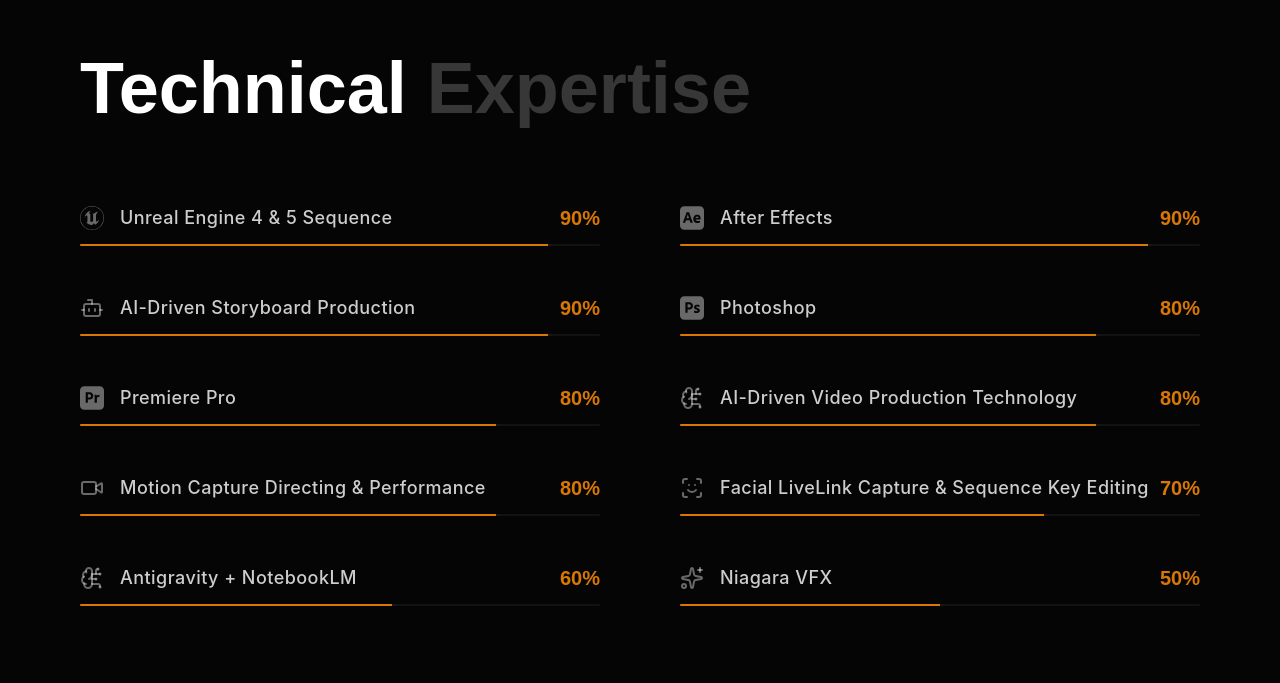
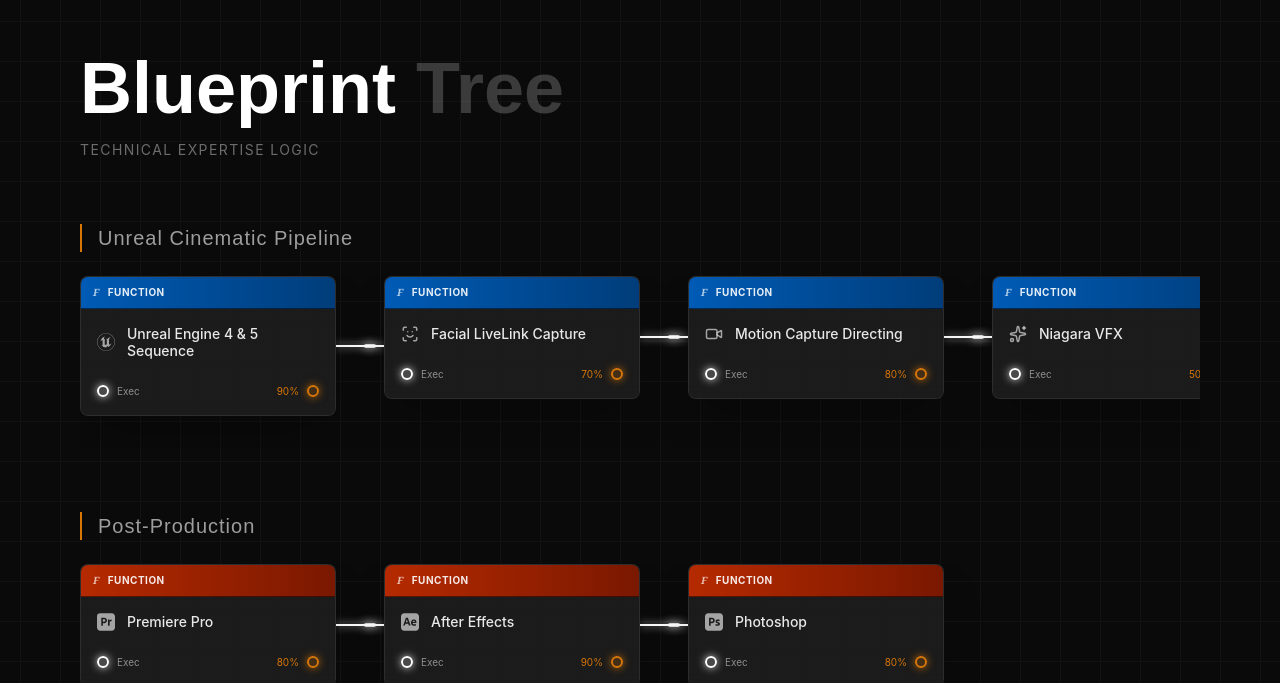
Before and after one commit to choiseokhee4u-svg/Csh_Portfolio, a React app: page / in a window 1280 px wide. Shown: the part 2117-2800 px from the top of the page. Built offline with nearby package versions, Linux system fonts and the light colour scheme; the HTML template or start-up script is replaced by a standard one.

Commit message:
feat: Implement Unreal Cinematic UI - Blueprint Skills Sequencer Gallery Niagara Particles

```diff
--- a/src/components/BackgroundParticles.jsx
+++ b/src/components/BackgroundParticles.jsx
@@ -4,6 +4,8 @@
     const canvasRef = useRef(null);
     const animationRef = useRef(null);
     const particlesRef = useRef([]);
+    const sparksRef = useRef([]);
+    const mouseRef = useRef({ x: -100, y: -100, isMoving: false });
 
     useEffect(() => {
         const canvas = canvasRef.current;
@@ -17,7 +19,34 @@
         resize();
         window.addEventListener('resize', resize);
 
-        // Initialize particles
+        const handleMouseMove = (e) => {
+            mouseRef.current.x = e.clientX;
+            mouseRef.current.y = e.clientY;
+            mouseRef.current.isMoving = true;
+
+            // Spawn sparks on mouse move
+            for (let i = 0; i < 2; i++) {
+                sparksRef.current.push({
+                    x: e.clientX,
+                    y: e.clientY,
+                    size: Math.random() * 2 + 0.5,
+                    speedX: (Math.random() - 0.5) * 4,
+                    speedY: (Math.random() - 0.5) * 4,
+                    gravity: 0.15,
+                    life: 1.0,
+                    decay: Math.random() * 0.02 + 0.015,
+                    hue: Math.random() > 0.5 ? 35 : 15, // Orange/Red sparks
+                });
+            }
+
+            clearTimeout(mouseRef.current.timer);
+            mouseRef.current.timer = setTimeout(() => {
+                mouseRef.current.isMoving = false;
+            }, 100);
+        };
+        window.addEventListener('mousemove', handleMouseMove);
+
+        // Initialize background ambient particles
         const count = 40;
         particlesRef.current = [];
         for (let i = 0; i < count; i++) {
@@ -78,6 +107,31 @@
                 ctx.fill();
             }
 
+            // Niagara Cursor Sparks
+            for (let i = sparksRef.current.length - 1; i >= 0; i--) {
+                const s = sparksRef.current[i];
+                s.x += s.speedX;
+                s.y += s.speedY;
+                s.speedY += s.gravity; // Apply gravity
+                s.life -= s.decay;
+
+                if (s.life <= 0) {
+                    sparksRef.current.splice(i, 1);
+                    continue;
+                }
+
+                ctx.beginPath();
+                ctx.arc(s.x, s.y, s.size, 0, Math.PI * 2);
+                ctx.fillStyle = `hsl(${s.hue}, 100%, 60%, ${s.life})`;
+                ctx.fill();
+
+                // Spark glow
+                ctx.beginPath();
+                ctx.arc(s.x, s.y, s.size * 4, 0, Math.PI * 2);
+                ctx.fillStyle = `hsla(${s.hue}, 100%, 50%, ${s.life * 0.3})`;
+                ctx.fill();
+            }
+
             animationRef.current = requestAnimationFrame(animate);
         };
 
@@ -85,6 +139,7 @@
 
         return () => {
             window.removeEventListener('resize', resize);
+            window.removeEventListener('mousemove', handleMouseMove);
             if (animationRef.current) cancelAnimationFrame(animationRef.current);
         };
     }, []);
--- a/src/pages/Works.jsx
+++ b/src/pages/Works.jsx
@@ -66,26 +66,62 @@
                     ))}
                 </div>
 
-                {/* Grid Layout for Portfolio Items with AnimatePresence */}
-                <motion.div layout className="grid grid-cols-1 md:grid-cols-2 lg:grid-cols-3 gap-10">
+                {/* Sequencer Timeline Container */}
+                <div className="relative w-full mt-10 border border-white/10 bg-[#0a0a0a] rounded-lg overflow-hidden shadow-2xl">
+
+                    {/* Timeline Ruler Header */}
+                    <div
+                        className="w-full h-8 border-b border-white/10 relative flex items-center bg-[#151515]"
+                        style={{
+                            backgroundImage: 'repeating-linear-gradient(90deg, transparent, transparent 49px, rgba(255,255,255,0.1) 50px)',
+                            backgroundSize: '100px 100%'
+                        }}
+                    >
+                        {/* Time markers */}
+                        {[...Array(20)].map((_, i) => (
+                            <span key={i} className="absolute text-[8px] text-white/30 font-mono" style={{ left: `${i * 100 + 5}px` }}>00:00:{String(i * 5).padStart(2, '0')}</span>
+                        ))}
+                    </div>
+
+                    {/* Fixed 'Playhead' Line */}
+                    <div className="absolute top-0 left-[20%] w-[1px] h-full bg-red-500/80 z-20 pointer-events-none shadow-[0_0_10px_rgba(239,68,68,0.5)]">
+                        <div className="w-3 h-3 bg-red-500 absolute -top-1 -translate-x-1/2 clip-triangle" />
+                    </div>
+
+                    {/* Horizontal Scroll Area for Clips */}
+                    <motion.div layout className="flex flex-row overflow-x-auto hide-scrollbar snap-x snap-mandatory pt-8 pb-12 px-6 h-[600px] items-start gap-4" style={{ paddingLeft: '20%' }}>
                         <AnimatePresence mode="popLayout">
                             {filteredVideos.map((video, index) => (
                                 <motion.div
                                     key={video.id}
                                     layout
-                                initial={{ opacity: 0, scale: 0.9 }}
-                                animate={{ opacity: 1, scale: 1 }}
-                                exit={{ opacity: 0, scale: 0.9 }}
+                                    initial={{ opacity: 0, scale: 0.9, x: 50 }}
+                                    animate={{ opacity: 1, scale: 1, x: 0 }}
+                                    exit={{ opacity: 0, scale: 0.9, y: 20 }}
                                     transition={{ duration: 0.4, delay: Math.min(index * 0.03, 0.3) }}
-                                className="group relative flex flex-col gap-5 interactive"
+                                    className="group relative flex flex-col interactive shrink-0 snap-center"
+                                    style={{ width: 'clamp(280px, 30vw, 400px)' }}
                                 >
-                                {/* Sequence Number */}
-                                <div className="absolute -top-3 -left-2 z-20 font-cinematic text-4xl font-bold text-white/[0.04] group-hover:text-accent/20 transition-colors duration-500 select-none pointer-events-none">
-                                    {String(index + 1).padStart(2, '0')}
+                                    {/* Clip Track Info */}
+                                    <div className="bg-[#1a1a1a] border border-white/10 rounded-t-md px-3 py-1 flex items-center justify-between z-10">
+                                        <span className="text-[10px] text-white/50 uppercase tracking-widest font-sans flex items-center gap-2">
+                                            <span className="w-2 h-2 rounded-full bg-accent/60 inline-block" /> Track {String(index + 1).padStart(2, '0')}
+                                        </span>
+                                        <span className="text-[10px] text-white/30 font-mono">SEQ_{video.id}</span>
                                     </div>
 
-                                {/* Video Container */}
-                                <div className="relative w-full pt-[56.25%] bg-black rounded-lg overflow-hidden border border-white/5 shadow-xl transition-all duration-500 group-hover:border-accent/40 group-hover:shadow-[0_0_30px_rgba(217,119,6,0.12)] group-hover:scale-[1.02]">
+                                    {/* Video Container (The Clip) */}
+                                    <div className="relative w-full pt-[56.25%] bg-black border-x border-b border-white/5 overflow-hidden transition-all duration-500 group-hover:border-accent/40 group-hover:shadow-[0_0_30px_rgba(217,119,6,0.15)] group-hover:-translate-y-1">
+                                        {video.url.toLowerCase().endsWith('.mp4') ? (
+                                            <video
+                                                src={video.url}
+                                                autoPlay
+                                                muted
+                                                loop
+                                                playsInline
+                                                className="absolute top-0 left-0 w-full h-full object-cover"
+                                            />
+                                        ) : (
                                             <iframe
                                                 src={video.url}
                                                 title={video.title}
@@ -94,16 +130,17 @@
                                                 className="absolute top-0 left-0 w-full h-full object-cover"
                                                 loading="lazy"
                                             />
+                                        )}
                                         {/* Hover glow overlay */}
-                                    <div className="absolute inset-0 opacity-0 group-hover:opacity-100 transition-opacity duration-500 pointer-events-none bg-gradient-to-t from-accent/5 to-transparent" />
+                                        <div className="absolute inset-0 opacity-0 group-hover:opacity-100 transition-opacity duration-500 pointer-events-none bg-gradient-to-t from-accent/10 to-transparent" />
                                     </div>
 
-                                {/* Video Info */}
-                                <div>
-                                    <h3 className="text-lg font-cinematic font-medium text-white/80 group-hover:text-accent transition-colors duration-300">
+                                    {/* Clip Details */}
+                                    <div className="p-4 bg-gradient-to-b from-[#111] to-transparent rounded-b-md border-x border-b border-white/5">
+                                        <h3 className="text-sm md:text-base font-cinematic font-medium text-white/80 group-hover:text-accent transition-colors duration-300 line-clamp-2">
                                             {video.title}
                                         </h3>
-                                    <span className="text-white/30 text-xs tracking-wider uppercase mt-1 block">
+                                        <span className="text-accent/60 text-[10px] tracking-wider uppercase mt-2 block font-semibold">
                                             {video.category}
                                         </span>
                                     </div>
@@ -111,6 +148,7 @@
                             ))}
                         </AnimatePresence>
                     </motion.div>
+                </div>
             </motion.div>
         </div>
     );
--- a/src/sections/Skills.jsx
+++ b/src/sections/Skills.jsx
@@ -2,25 +2,114 @@
 import { SiUnrealengine, SiAdobeaftereffects, SiAdobepremierepro, SiAdobephotoshop } from 'react-icons/si';
 import { Sparkles, Bot, BrainCircuit, Video, ScanFace } from 'lucide-react';
 
-const skills = [
-    { name: 'Unreal Engine 4 & 5 Sequence', level: 90, icon: <SiUnrealengine size={24} /> },
-    { name: 'After Effects', level: 90, icon: <SiAdobeaftereffects size={24} /> },
-    { name: 'AI-Driven Storyboard Production', level: 90, icon: <Bot size={24} /> },
-    { name: 'Photoshop', level: 80, icon: <SiAdobephotoshop size={24} /> },
-    { name: 'Premiere Pro', level: 80, icon: <SiAdobepremierepro size={24} /> },
-    { name: 'AI-Driven Video Production Technology', level: 80, icon: <BrainCircuit size={24} /> },
-    { name: 'Motion Capture Directing & Performance', level: 80, icon: <Video size={24} /> },
-    { name: 'Facial LiveLink Capture & Sequence Key Editing', level: 70, icon: <ScanFace size={24} /> },
-    { name: 'Antigravity + NotebookLM', level: 60, icon: <BrainCircuit size={24} /> },
-    { name: 'Niagara VFX', level: 50, icon: <Sparkles size={24} /> },
+// Organized into categories for node flows
+const skillFlows = [
+    {
+        title: "Unreal Cinematic Pipeline",
+        headerColor: "from-[#005bb5] to-[#003d7a]", // Blueprint Function Blue
+        nodes: [
+            { name: "Unreal Engine 4 & 5 Sequence", level: 90, icon: <SiUnrealengine size={18} /> },
+            { name: "Facial LiveLink Capture", level: 70, icon: <ScanFace size={18} /> },
+            { name: "Motion Capture Directing", level: 80, icon: <Video size={18} /> },
+            { name: "Niagara VFX", level: 50, icon: <Sparkles size={18} /> }
+        ]
+    },
+    {
+        title: "Post-Production",
+        headerColor: "from-[#b52a00] to-[#7a1800]", // Blueprint Event Red
+        nodes: [
+            { name: "Premiere Pro", level: 80, icon: <SiAdobepremierepro size={18} /> },
+            { name: "After Effects", level: 90, icon: <SiAdobeaftereffects size={18} /> },
+            { name: "Photoshop", level: 80, icon: <SiAdobephotoshop size={18} /> }
+        ]
+    },
+    {
+        title: "AI-Driven Workflow",
+        headerColor: "from-[#008f39] to-[#005a24]", // Blueprint Pure Green
+        nodes: [
+            { name: "AI-Driven Storyboard", level: 90, icon: <Bot size={18} /> },
+            { name: "AI Video Production", level: 80, icon: <BrainCircuit size={18} /> },
+            { name: "Antigravity + NotebookLM", level: 60, icon: <BrainCircuit size={18} /> }
+        ]
+    }
 ];
+
+const BlueprintNode = ({ node, isLast }) => (
+    <div className="relative flex items-center">
+        {/* Node Card */}
+        <div className="w-64 bg-[#151515] rounded-lg border border-white/10 shadow-2xl overflow-hidden flex flex-col z-10 transition-transform duration-300 hover:scale-105 hover:border-white/30 hover:shadow-[0_0_20px_rgba(255,255,255,0.1)]">
+            {/* Header */}
+            <div className={`h-8 w-full bg-gradient-to-r ${node.headerColor || 'from-[#005bb5] to-[#003d7a]'} flex items-center px-3 border-b border-black/50`}>
+                <span className="font-sans text-[10px] uppercase tracking-wider text-white/90 font-bold flex items-center gap-2">
+                    <span className="italic text-white/70 italic-font font-serif">f</span> Function
+                </span>
+            </div>
+
+            {/* Body */}
+            <div className="p-4 flex flex-col gap-4 relative bg-[#1c1c1c] bg-opacity-90">
+                {/* Blueprint grid pattern overlay */}
+                <div className="absolute inset-0 pointer-events-none opacity-10" style={{ backgroundImage: 'linear-gradient(rgba(255,255,255,0.1) 1px, transparent 1px), linear-gradient(90deg, rgba(255,255,255,0.1) 1px, transparent 1px)', backgroundSize: '10px 10px' }} />
+
+                <div className="flex items-center gap-3 relative z-10">
+                    <div className="text-white/60">{node.icon}</div>
+                    <span className="text-white/90 text-sm font-medium leading-tight">{node.name}</span>
+                </div>
+
+                {/* Pins */}
+                <div className="flex justify-between items-center mt-2 relative z-10">
+                    <div className="flex items-center gap-2">
+                        <div className="w-3 h-3 rounded-full border-2 border-white shadow-[0_0_8px_rgba(255,255,255,0.8)] bg-white/20" />
+                        <span className="text-[10px] text-white/50">Exec</span>
+                    </div>
+                    {/* Proficiency Pin */}
+                    <div className="flex items-center gap-2">
+                        <span className="text-[10px] text-accent">{node.level}%</span>
+                        <div className="w-3 h-3 rounded-full border-2 border-accent shadow-[0_0_8px_rgba(217,119,6,0.8)] bg-accent/20" />
+                    </div>
+                </div>
+            </div>
+        </div>
+
+        {/* Exec Wire to next node */}
+        {!isLast && (
+            <div className="hidden md:block w-12 h-[2px] bg-white shadow-[0_0_8px_rgba(255,255,255,0.8)] relative z-0">
+                {/* Moving signal particle */}
+                <motion.div
+                    className="absolute top-1/2 left-0 w-3 h-1 bg-white rounded-full -translate-y-1/2 shadow-[0_0_10px_white]"
+                    animate={{ left: ['0%', '100%'], opacity: [0, 1, 0] }}
+                    transition={{ duration: 1.5, repeat: Infinity, ease: "linear" }}
+                />
+            </div>
+        )}
+
+        {/* Mobile vertical connection */}
+        {!isLast && (
+            <div className="block md:hidden h-8 w-[2px] bg-white mx-auto shadow-[0_0_8px_rgba(255,255,255,0.8)] relative z-0 my-2">
+                <motion.div
+                    className="absolute left-1/2 top-0 w-1 h-3 bg-white rounded-full -translate-x-1/2 shadow-[0_0_10px_white]"
+                    animate={{ top: ['0%', '100%'], opacity: [0, 1, 0] }}
+                    transition={{ duration: 1.5, repeat: Infinity, ease: "linear" }}
+                />
+            </div>
+        )}
+    </div>
+);
 
 const Skills = () => {
     return (
-        <section className="min-h-screen py-32 px-6 md:px-20 relative bg-[#050505] flex items-center">
-            <div className="max-w-7xl mx-auto w-full">
+        <section className="min-h-screen py-32 px-6 md:px-12 lg:px-20 relative bg-[#0a0a0a] overflow-hidden flex flex-col justify-center">
+            {/* Dark Blueprint Grid Background */}
+            <div
+                className="absolute inset-0 pointer-events-none opacity-[0.03]"
+                style={{
+                    backgroundImage: 'linear-gradient(rgba(255,255,255,1) 1px, transparent 1px), linear-gradient(90deg, rgba(255,255,255,1) 1px, transparent 1px)',
+                    backgroundSize: '40px 40px',
+                    backgroundPosition: 'center center'
+                }}
+            />
 
-                <div className="mb-20">
+            <div className="max-w-[1400px] mx-auto w-full relative z-10">
+                <div className="mb-16">
                     <motion.h2
                         initial={{ opacity: 0, x: -50 }}
                         whileInView={{ opacity: 1, x: 0 }}
@@ -28,48 +117,37 @@
                         transition={{ duration: 0.8 }}
                         className="font-cinematic text-5xl md:text-7xl font-bold text-white mb-4"
                     >
-                        Technical <span className="text-white/20">Expertise</span>
+                        Blueprint <span className="text-white/20">Tree</span>
                     </motion.h2>
+                    <p className="text-white/40 tracking-widest text-sm uppercase">Technical Expertise Logic</p>
                 </div>
 
-                <div className="grid grid-cols-1 md:grid-cols-2 gap-x-20 gap-y-12">
-                    {skills.map((skill, index) => (
+                <div className="flex flex-col gap-16">
+                    {skillFlows.map((flow, flowIndex) => (
                         <motion.div
-                            key={skill.name}
-                            initial={{ opacity: 0, y: 20 }}
+                            key={flow.title}
+                            initial={{ opacity: 0, y: 30 }}
                             whileInView={{ opacity: 1, y: 0 }}
                             viewport={{ once: true }}
-                            transition={{ duration: 0.5, delay: index * 0.1 }}
-                            className="group"
+                            transition={{ duration: 0.8, delay: flowIndex * 0.2 }}
+                            className="flex flex-col"
                         >
-                            <div className="flex justify-between items-end mb-3">
-                                <div className="flex items-center gap-4">
-                                    <span className="text-white/40 group-hover:text-accent transition-colors duration-300">
-                                        {skill.icon}
-                                    </span>
-                                    <span className="text-white/80 font-medium tracking-wide text-lg group-hover:text-accent transition-colors duration-300">
-                                        {skill.name}
-                                    </span>
-                                </div>
-                                <span className="text-accent font-cinematic font-bold text-xl">
-                                    {skill.level}%
-                                </span>
-                            </div>
+                            <h3 className="text-white/60 font-cinematic text-xl mb-6 tracking-wider border-l-2 border-accent pl-4">
+                                {flow.title}
+                            </h3>
 
-                            {/* Progress Line */}
-                            <div className="h-[2px] w-full bg-white/5 relative overflow-hidden rounded-full">
-                                <motion.div
-                                    initial={{ width: 0 }}
-                                    whileInView={{ width: `${skill.level}%` }}
-                                    viewport={{ once: true }}
-                                    transition={{ duration: 1.5, ease: "easeOut", delay: 0.2 + (index * 0.1) }}
-                                    className="absolute top-0 left-0 h-full bg-accent shadow-[0_0_10px_rgba(217,119,6,0.8)]"
-                                />
+                            <div className="flex flex-col md:flex-row items-center md:items-start md:overflow-x-auto pb-8 hide-scrollbar">
+                                {flow.nodes.map((node, nodeIndex) => (
+                                    <BlueprintNode
+                                        key={node.name}
+                                        node={{ ...node, headerColor: flow.headerColor }}
+                                        isLast={nodeIndex === flow.nodes.length - 1}
+                                    />
+                                ))}
                             </div>
                         </motion.div>
                     ))}
                 </div>
-
             </div>
         </section>
     );
```
Lines whose indentation alone changed are shown as unchanged.
